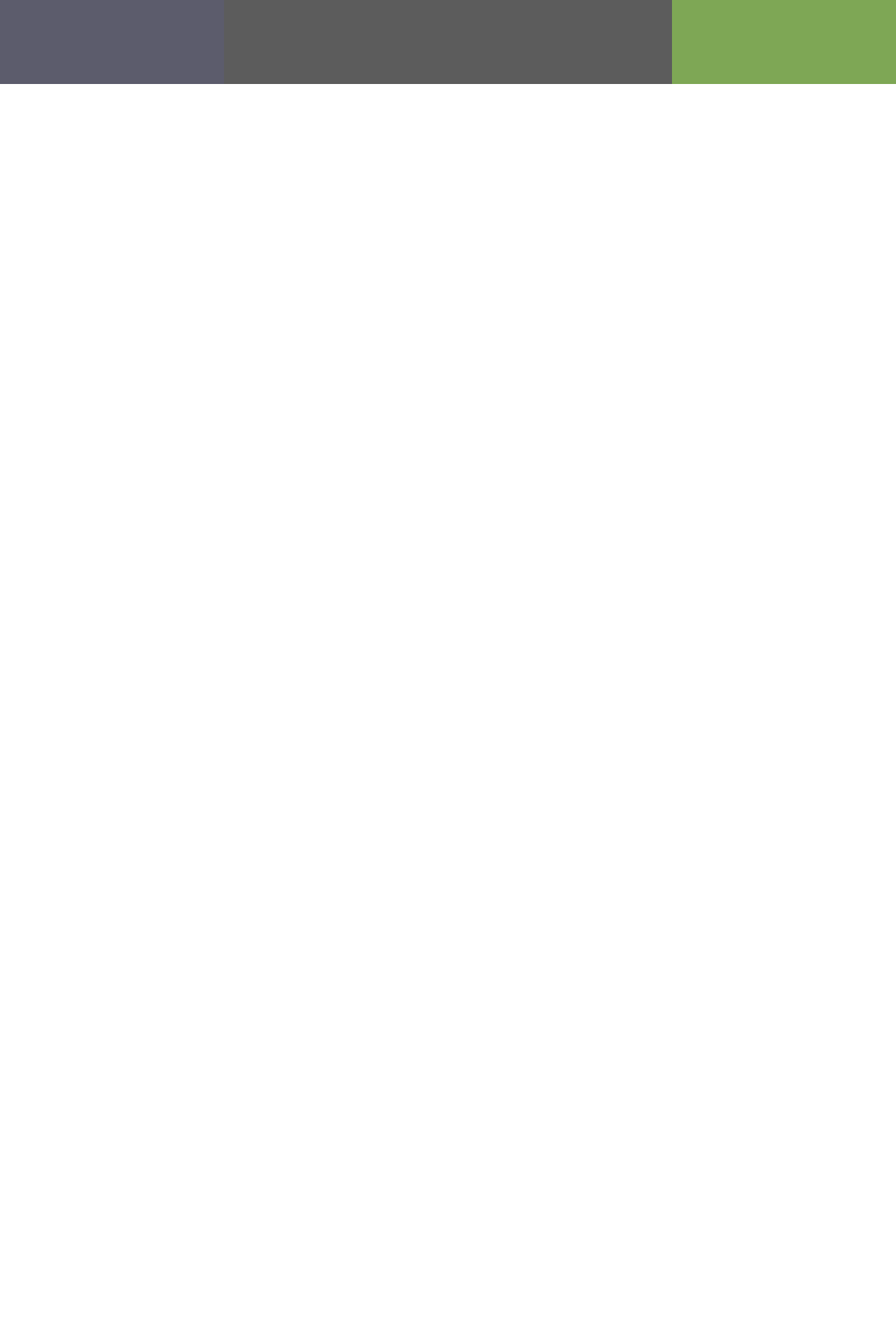
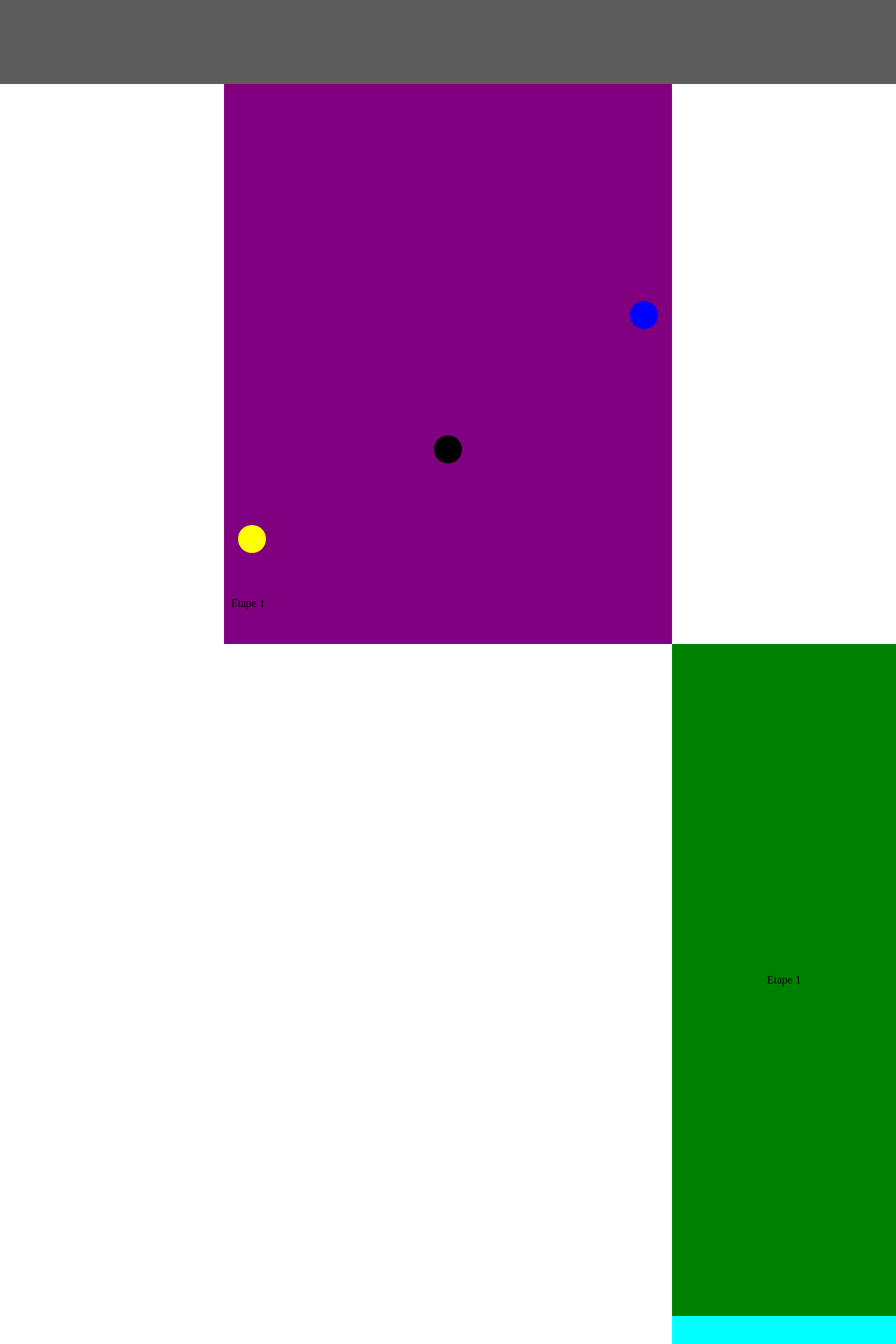
Before and after one commit to floreperche/tour-de-france-2024, a Svelte app: page / in a window 1280 px wide. Shown: the part 680-2600 px from the top of the page at 70% size. Before the commit the page ends 800 px from the top, so only its background shows below. Built offline with nearby package versions, Linux system fonts and the light colour scheme.

Commit message:
basic scrollytelling

```diff
--- a/src/App.svelte
+++ b/src/App.svelte
@@ -1,29 +1,161 @@
 <script>
   import { scaleLinear } from "d3";
+  import Scrolly from "./helpers/Scrolly.svelte";
+
   let width;
+  let height;
+
+  let data = [
+    { rank: 2, time: 100, color: "yellow" },
+    { rank: 2, time: 100, color: "black" },
+    { rank: 2, time: 100, color: "blue" },
+  ];
+
+  // let randeredData = data
+
+  $: xScale = scaleLinear()
+    .domain([1, 3])
+    .range([40, width - 40]);
+
+  $: yScale = scaleLinear()
+    .domain([0, 100])
+    .range([height - 150, 10]);
+
+  let currentStep;
+
+  $: console.log(currentStep);
+
+  $: {
+    if (currentStep === undefined) {
+      data = [
+        { rank: 2, time: 100, color: "yellow" },
+        { rank: 2, time: 100, color: "black" },
+        { rank: 2, time: 100, color: "blue" },
+      ];
+    }
+    if (currentStep === 0) {
+      data = [
+        { rank: 1, time: 0, color: "yellow" },
+        { rank: 2, time: 20, color: "black" },
+        { rank: 3, time: 50, color: "blue" },
+      ];
+    } else if (currentStep === 1) {
+      data = [
+        { rank: 1, time: 0, color: "yellow" },
+        { rank: 2, time: 40, color: "black" },
+        { rank: 3, time: 90, color: "blue" },
+      ];
+    } else if (currentStep === 2) {
+      data = [
+        { rank: 2, time: 30, color: "yellow" },
+        { rank: 1, time: 0, color: "black" },
+        { rank: 3, time: 200, color: "blue" },
+      ];
+    }
+  }
 </script>
 
-<div bind:clientWidth={width} class="container">
-  <div
-    style="width: {width / 4}px; background-color: #5C5C6C; "
-    class="scale"
-  ></div>
-  <div
-    style="width: {width / 2}px; background-color: #5C5C5C;"
-    class="viz"
-  ></div>
-  <div
-    style="width: {width / 4}px; background-color: #7EA755; "
-    class="background"
-  ></div>
+<div class="container">
+  <div class="header"></div>
+  <section>
+    <div class="chart" bind:clientWidth={width} bind:clientHeight={height}>
+      <div class="position: relative">
+        <svg width="50vw" height="100vh">
+          {#each data as rider}
+            <circle
+              cx={xScale(rider.rank)}
+              cy={yScale(rider.time)}
+              r="20"
+              fill={rider.color}
+            ></circle>
+          {/each}
+        </svg>
+        {#if currentStep >= 0}
+          <div class="stage">
+            Etape {currentStep + 1}
+          </div>
+        {/if}
+      </div>
+    </div>
+
+    <Scrolly bind:value={currentStep}>
+      {#each [1, 2, 3] as text, i}
+        <div class="step step{text}" class:active={currentStep === i}>
+          <div class="step-content">
+            Etape {text}
+          </div>
+        </div>
+      {/each}
+    </Scrolly>
+  </section>
+  <div>END</div>
 </div>
 
 <style>
-  .container {
-    display: flex;
+  .header {
+    height: 100vh;
+    width: 100vw;
+    background-color: #5c5c5c;
   }
 
-  .container div {
+  .chart {
+    background: lightblue;
+    width: 50vw;
     height: 100vh;
+    position: sticky;
+    top: 0%;
+    margin: auto;
   }
+
+  svg {
+    background-color: purple;
+  }
+
+  .stage {
+    position: absolute;
+    bottom: 50px;
+    left: 10px;
+  }
+
+  circle {
+    transition:
+      cx 500ms ease,
+      cy 2000ms ease;
+  }
+
+  /* Scrollytelling CSS */
+  .step {
+    height: 120vh;
+    width: 25vw;
+    display: flex;
+    place-items: center;
+    justify-content: center;
+    background-color: red;
+    margin-left: auto;
+    margin-right: 0;
+  }
+
+  .step1 {
+    background-color: green;
+  }
+
+  .step2 {
+    background-color: aqua;
+  }
+
+  /* .step-content {
+    color: #ccc;
+    border-radius: 5px;
+    padding: 0.5rem 1rem;
+    display: flex;
+    flex-direction: column;
+    justify-content: center;
+    transition: background 500ms ease;
+    box-shadow: 1px 1px 10px rgba(0, 0, 0, 0.2);
+    z-index: 10;
+  }*/
+
+  /* .step.active {
+    background-color: #5c5c5c00;
+  } */
 </style>
--- /dev/null
+++ b/src/helpers/Scrolly.svelte
@@ -0,0 +1,81 @@
+<script>
+  /**
+   * Created by Russell Samora, https://svelte.dev/repl/3d3736e634c9404ea8ec2ef7b87e2053?version=3.42.4
+   * This component manages which item is most in view for scroll triggering
+   * example:
+   * <Scrolly
+   * 	bind:value={scrollIndex}
+   * >
+   * **items here**
+   * </Scrolly>
+   *
+   * optional params with defaults
+   * <Scrolly root={null} top={0} bottom={0} increments={100}>
+   */
+  import { onMount } from "svelte";
+  export let root = null;
+  export let top = 0;
+  export let bottom = 0;
+  export let increments = 100;
+  export let value = undefined;
+
+  const steps = [];
+  const threshold = [];
+
+  let nodes = [];
+  let intersectionObservers = [];
+  let container;
+
+  $: top, bottom, update();
+
+  const update = () => {
+    if (!nodes.length) return;
+    nodes.forEach(createObserver);
+  };
+
+  const mostInView = () => {
+    let maxRatio = 0;
+    let maxIndex = 0;
+    for (let i = 0; i < steps.length; i++) {
+      if (steps[i] > maxRatio) {
+        maxRatio = steps[i];
+        maxIndex = i;
+      }
+    }
+
+    if (maxRatio > 0) value = maxIndex;
+    else value = undefined;
+  };
+
+  const createObserver = (node, index) => {
+    const handleIntersect = (e) => {
+      const intersecting = e[0].isIntersecting;
+      const ratio = e[0].intersectionRatio;
+      steps[index] = ratio;
+      mostInView();
+    };
+
+    const marginTop = top ? top * -1 : 0;
+    const marginBottom = bottom ? bottom * -1 : 0;
+    const rootMargin = `${marginTop}px 0px ${marginBottom}px 0px`;
+    const options = { root, rootMargin, threshold };
+
+    if (intersectionObservers[index]) intersectionObservers[index].disconnect();
+
+    const io = new IntersectionObserver(handleIntersect, options);
+    io.observe(node);
+    intersectionObservers[index] = io;
+  };
+
+  onMount(() => {
+    for (let i = 0; i < increments + 1; i++) {
+      threshold.push(i / increments);
+    }
+    nodes = container.querySelectorAll(":scope > *");
+    update();
+  });
+</script>
+
+<div bind:this={container}>
+  <slot />
+</div>
```
Also changed, not shown: src/assets/data.json (added, +16 -0 lines), src/assets/svelte.svg (deleted).
